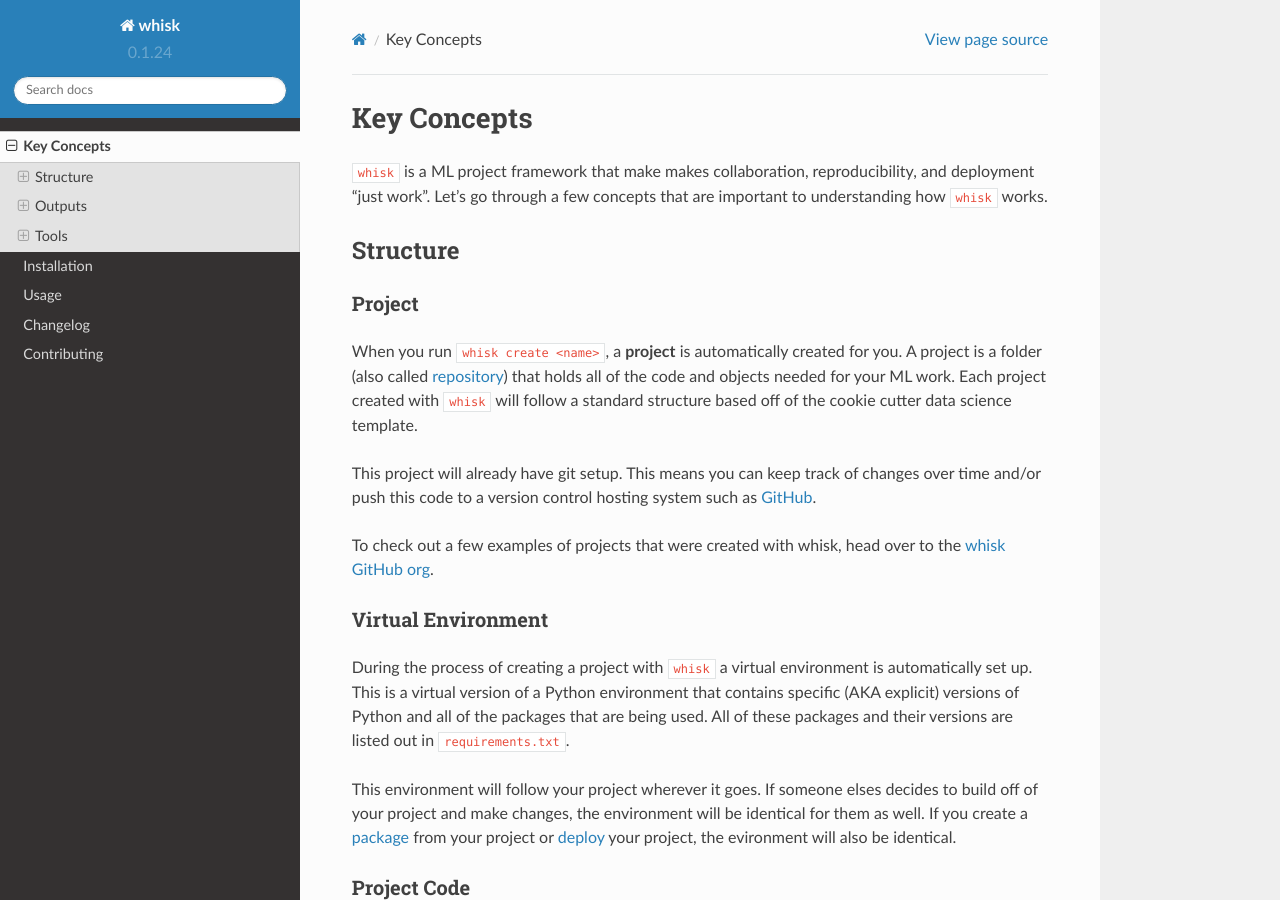
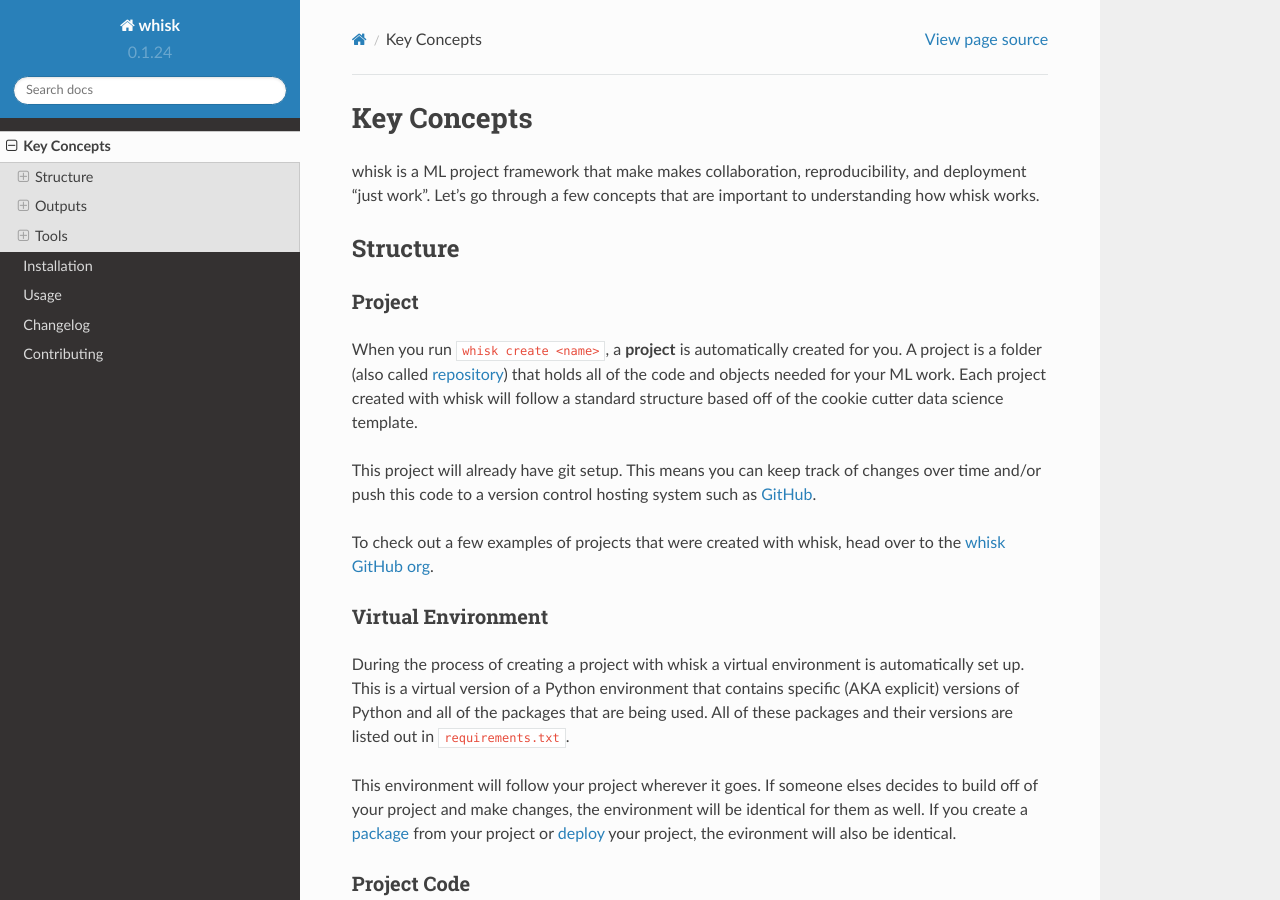
Before and after one commit to whisk-ml/whisk, a Sphinx documentation site: the page built from docs/key_concepts.md, in a window 1280 px wide and 900 px high. Built offline with Sphinx 7.4.7 and the Read the Docs theme 2.0.0, drawn with Linux system fonts in a browser that asks for light colours; pages that are not in the unit, such as notebooks, are missing from menus.

```diff
--- a/docs/key_concepts.md
+++ b/docs/key_concepts.md
@@ -1,12 +1,12 @@
 ## Key Concepts
 
-`whisk` is a ML project framework that make makes collaboration, reproducibility, and deployment "just work". Let's go through a few concepts that are important to understanding how `whisk` works.
+whisk is a ML project framework that make makes collaboration, reproducibility, and deployment "just work". Let's go through a few concepts that are important to understanding how whisk works.
 
 ### Structure
 
 #### Project
 
-When you run `whisk create <name>`, a **project** is automatically created for you. A project is a folder (also called [repository](https://help.github.com/en/github/creating-cloning-and-archiving-repositories/about-repositories)) that holds all of the code and objects needed for your ML work. Each project created with `whisk` will follow a standard structure based off of the cookie cutter data science template.
+When you run `whisk create <name>`, a **project** is automatically created for you. A project is a folder (also called [repository](https://help.github.com/en/github/creating-cloning-and-archiving-repositories/about-repositories)) that holds all of the code and objects needed for your ML work. Each project created with whisk will follow a standard structure based off of the cookie cutter data science template.
 
 This project will already have git setup. This means you can keep track of changes over time and/or push this code to a version control hosting system such as [GitHub](https://github.com/).
 
@@ -14,7 +14,7 @@ To check out a few examples of projects that were created with whisk, head over
 
 #### Virtual Environment
 
-During the process of creating a project with `whisk` a virtual environment is automatically set up. This is a virtual version of a Python environment that contains specific (AKA explicit) versions of Python and all of the packages that are being used. All of these packages and their versions are listed out in `requirements.txt`.
+During the process of creating a project with whisk a virtual environment is automatically set up. This is a virtual version of a Python environment that contains specific (AKA explicit) versions of Python and all of the packages that are being used. All of these packages and their versions are listed out in `requirements.txt`.
 
 This environment will follow your project wherever it goes. If someone elses decides to build off of your project and make changes, the environment will be identical for them as well. If you create a [package](#project-package) from your project or [deploy](#deployment) your project, the evironment will also be identical.
 
```
